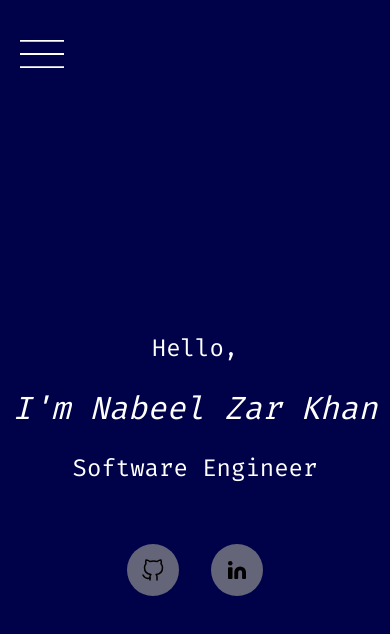
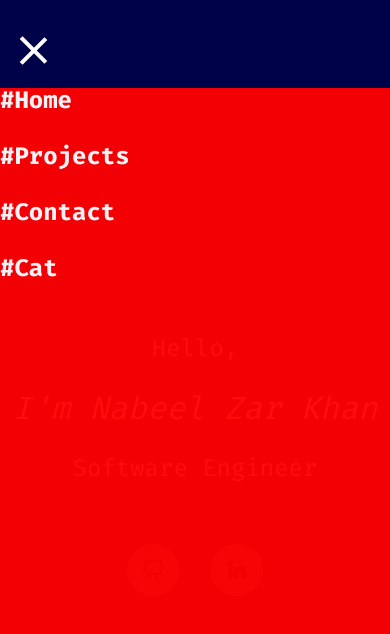
Before and after one commit to nabeelzar/nabeelzar_frontend, a React (Create React App) app: page / in a window 390 px wide. Both pictures are taken after a click on the element 42 px from the left and 54 px from the top of the page. Shown: the top 634 px of the page. Built offline with nearby package versions, Linux system fonts and the light colour scheme; the HTML template or start-up script is replaced by a standard one.

Commit message:
Add menu button to Header

```diff
--- a/src/App.tsx
+++ b/src/App.tsx
@@ -18,6 +18,8 @@ function App() {
           <Route path="/" element={<Home />} />
           <Route path="projects" element={<Project />} />
           <Route path="cat" element={<Cat />} />
+
+          <Route path="*" element={<h1>Page not found!</h1>} />
         </Routes>
       </div>
     </>
--- a/src/components/Header/Header.tsx
+++ b/src/components/Header/Header.tsx
@@ -1,7 +1,6 @@
-import React from "react";
+import React, { useState } from "react";
 import "./header.scss";
 
-import hamburger_icon from "../../assets/hamburger.svg";
 import { Link } from "react-router-dom";
 
 function Header() {
@@ -24,15 +23,38 @@ function Header() {
     },
   ];
 
+  const [open, setOpen] = useState<boolean>(false);
+
+  const clickMenu = () => {
+    setOpen(!open);
+    console.log(`current state is: ${open}`);
+  };
   return (
     <div className="header">
-      <div className="hamburgerIcon">
-        <img src={hamburger_icon} alt="menu" />
+      <div className="hamburgerIcon" onClick={clickMenu}>
+        <div className={open ? "change-bar1" : "bar1"}></div>
+        <div className={open ? "change-bar2" : "bar2"}></div>
+        <div className={open ? "change-bar3" : "bar3"}></div>
       </div>
-
-      {headerButtons.map(({ text, link }, index) => {
-        return <HeaderButton key={index} text={text} link={link} />;
-      })}
+      <div className={open ? "openMenu" : "openMenu_hidden"}>
+        <div className="menuButtonHolder">
+          {headerButtons.map(({ text, link }, index) => {
+            return (
+              <HeaderButton
+                key={index}
+                text={text}
+                link={link}
+                closeMenu={clickMenu}
+              />
+            );
+          })}
+        </div>
+      </div>
+      <div className="header__container">
+        {headerButtons.map(({ text, link }, index) => {
+          return <HeaderButton key={index} text={text} link={link} />;
+        })}
+      </div>
     </div>
   );
 }
@@ -42,12 +64,19 @@ export default Header;
 interface HeaderButtonProps {
   text: string;
   link: string;
+  closeMenu?: () => void;
 }
 
-const HeaderButton: React.FC<HeaderButtonProps> = ({ text, link }) => {
+const HeaderButton: React.FC<HeaderButtonProps> = ({
+  text,
+  link,
+  closeMenu,
+}) => {
   return (
-    <div className="button">
-      <Link to={link}>{text}</Link>
+    <div className="header__button">
+      <Link to={link} onClick={closeMenu}>
+        {text}
+      </Link>
     </div>
   );
 };
--- a/src/components/Header/header.scss
+++ b/src/components/Header/header.scss
@@ -1,31 +1,110 @@
 @use "src/base" as base;
 
 @media (min-width: 641px) {
-  .header {
+  .header__container {
+    margin-left: auto;
+    margin-right: auto;
+    justify-content: space-between;
+    height: 100%;
+    width: 100%;
+    display: flex;
+  }
   .hamburgerIcon {
     display: none;
   }
+
+  .header__button {
+    margin: auto;
+  }
+
+  .openMenu_hidden {
+    display: none;
   }
 }
 
 @media (max-width: 640px) {
-  .header {
-    .button {
+  .header__container {
     display: none;
   }
+
   .hamburgerIcon {
-      margin-left: 1.25rem;
-      display: flex;
-      justify-content: center;
-      width: 44px;
-      height: 44px;
+    margin-left: 1rem;
+    margin-bottom: 0.5rem;
+    display: inline-block;
     cursor: pointer;
 
-      .img {
+    .bar1,
+    .bar2,
+    .bar3 {
+      width: 35px;
+      height: 4px;
       background-color: white;
-        object-fit: fit;
+      margin: 6px 0;
+      transition: 0.4s;
+    }
+
+    /* Rotate first bar */
+    .change-bar1 {
+      transform: translate(0, 11px) rotate(-45deg);
+      width: 35px;
+      height: 4px;
+      background-color: white;
+      margin: 6px 0;
+      transition: 0.4s;
+    }
+
+    /* Fade out the second bar */
+    .change-bar2 {
+      opacity: 0;
+      width: 35px;
+      height: 4px;
+      background-color: white;
+      margin: 6px 0;
+      transition: 0.4s;
+    }
+
+    /* Rotate last bar */
+    .change-bar3 {
+      transform: translate(0, -10px) rotate(45deg);
+      width: 35px;
+      height: 4px;
+      background-color: white;
+      margin: 6px 0;
+      transition: 0.4s;
     }
   }
+
+  .openMenu {
+    visibility: visible;
+    transition: all ease 0.5s;
+    position: absolute;
+    left: 0px;
+    top: 5.5rem;
+    right: 0px;
+    bottom: 0px;
+    opacity: 0.95;
+    z-index: 10;
+  }
+
+  .openMenu_hidden {
+    visibility: hidden;
+    position: absolute;
+    left: 0px;
+    top: 7.5rem;
+    right: 600px;
+    bottom: 0px;
+    z-index: 10;
+  }
+
+  .menuButtonHolder {
+    display: flex;
+    width: 100%;
+    height: 100%;
+    background-color: red;
+    flex-direction: column;
+    justify-content: flex-start;
+    align-items: flex-start;
+    gap: 2rem;
   }
 }
 
@@ -34,15 +113,11 @@
   margin-top: 2rem;
   margin-bottom: 2rem;
   max-width: 1200px;
-  margin-left: auto;
-  margin-right: auto;
-  justify-content: space-between;
-  height: 100%;
-  display: flex;
-  .button {
+}
+
+.header__button {
   font-size: 1.5rem;
   font-family: base.$font-stack;
-    margin: auto;
   color: white;
   font-weight: 700;
   font-style: normal;
@@ -54,4 +129,3 @@
     cursor: pointer;
   }
 }
-}
```
Lines whose indentation alone changed are shown as unchanged.
